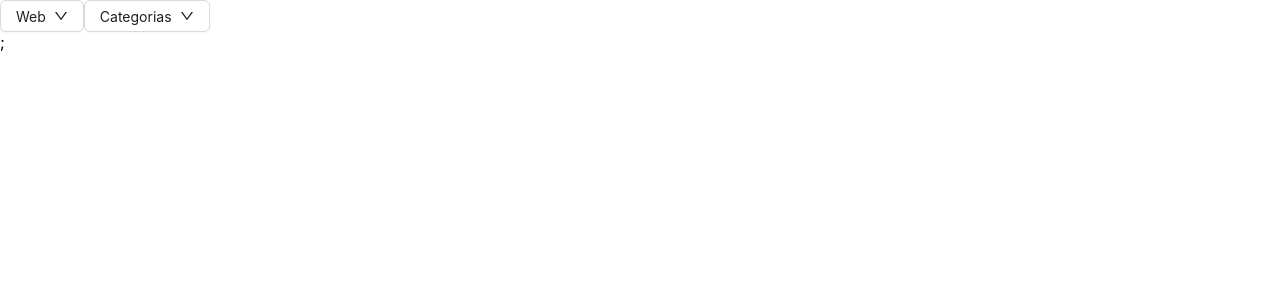
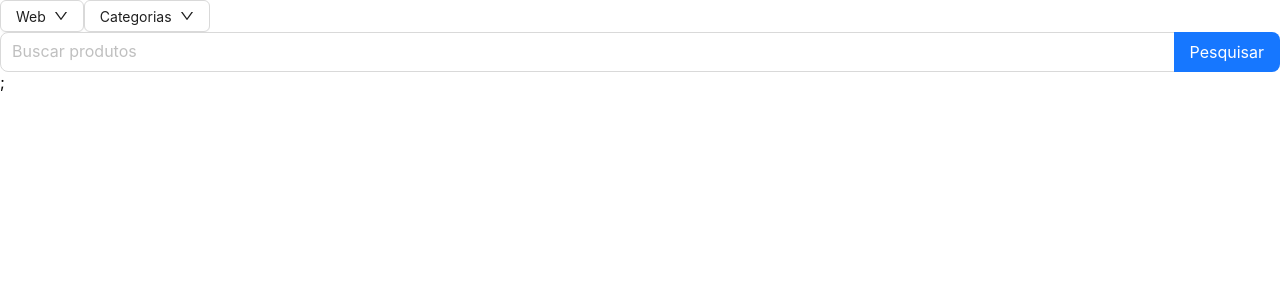
Before and after one commit to andyboli/bolicommerce, a React (Create React App) app: page / in a window 1280 px wide. Shown: the top 300 px of the page. Built offline with nearby package versions, Linux system fonts and the light colour scheme.

Commit message:
Use SearchContainer on MainPage

```diff
--- a/src/view/MainPage.tsx
+++ b/src/view/MainPage.tsx
@@ -1,6 +1,6 @@
 import React, { useState } from "react";
 
-import { CategoriesContainer } from "./containers";
+import { CategoriesContainer, SearchContainer } from "./containers";
 import { Categories } from "../entities";
 
 const MainPage: React.FC = () => {
@@ -13,6 +13,7 @@ const MainPage: React.FC = () => {
           categories={categories}
           setCategories={setCategories}
         />
+        <SearchContainer />
       </section>
     </main>
   );
```
